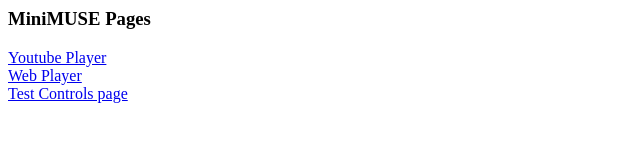
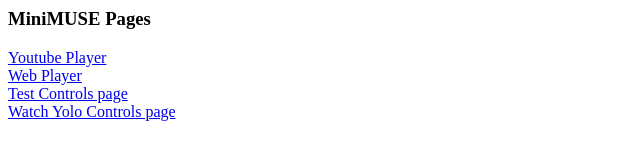
Before and after one commit to WorldViews/Mini-MUSE, a website: page static/index.html in a window 1280 px wide. Shown: the whole page, without its empty margins (0-640 px from the left). Drawn offline with Linux system fonts and the light colour scheme.

Commit message:
Added Watch Yolo Control link to index page

```diff
--- a/static/index.html
+++ b/static/index.html
@@ -10,5 +10,7 @@
 <a href="./iframePlayer.html">Web Player</a>
 <br>
 <a href="./test.html">Test Controls page</a>
+<br>
+<a href="./watchYolo.html">Watch Yolo Controls page</a>
 </body>
 </html>
```
